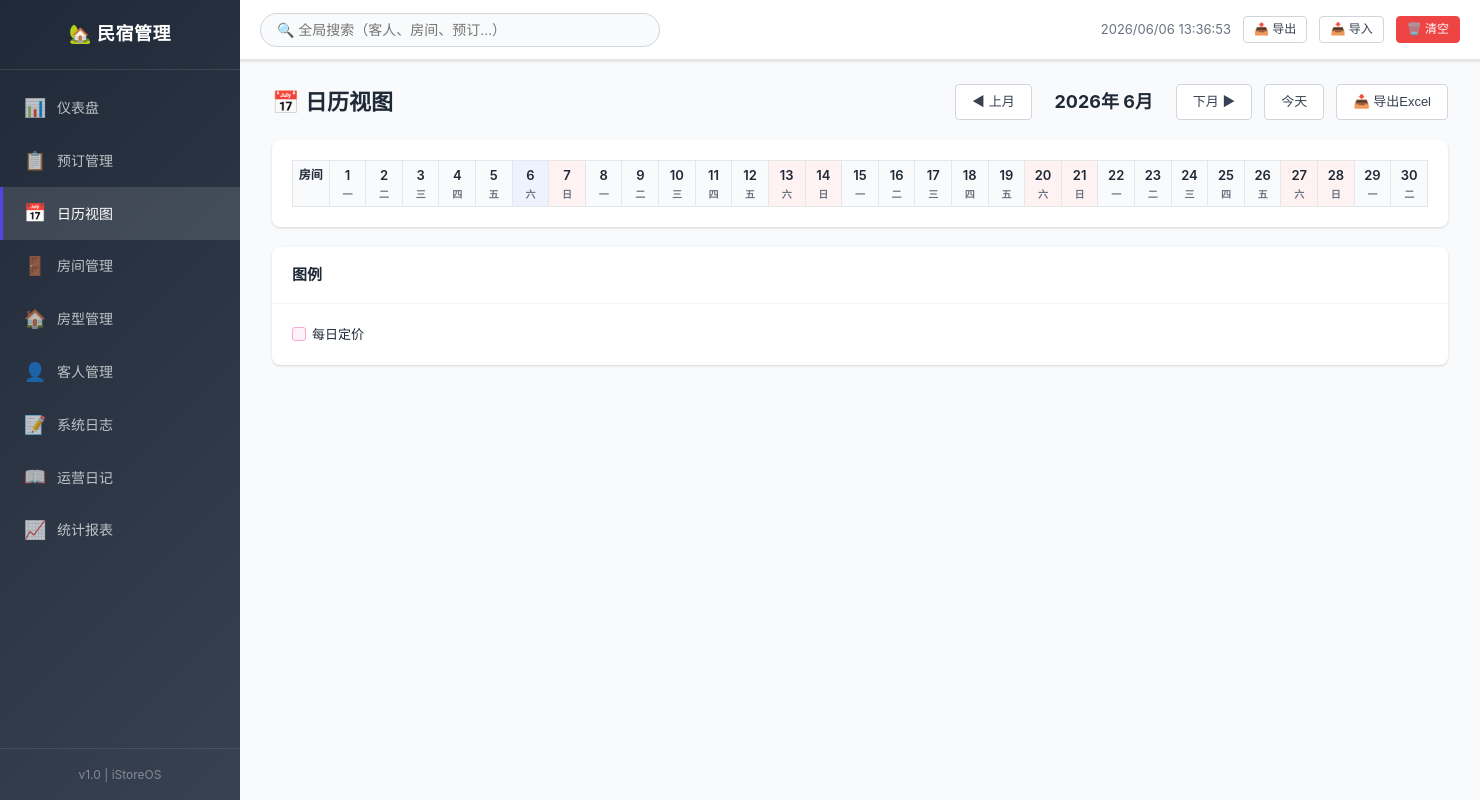
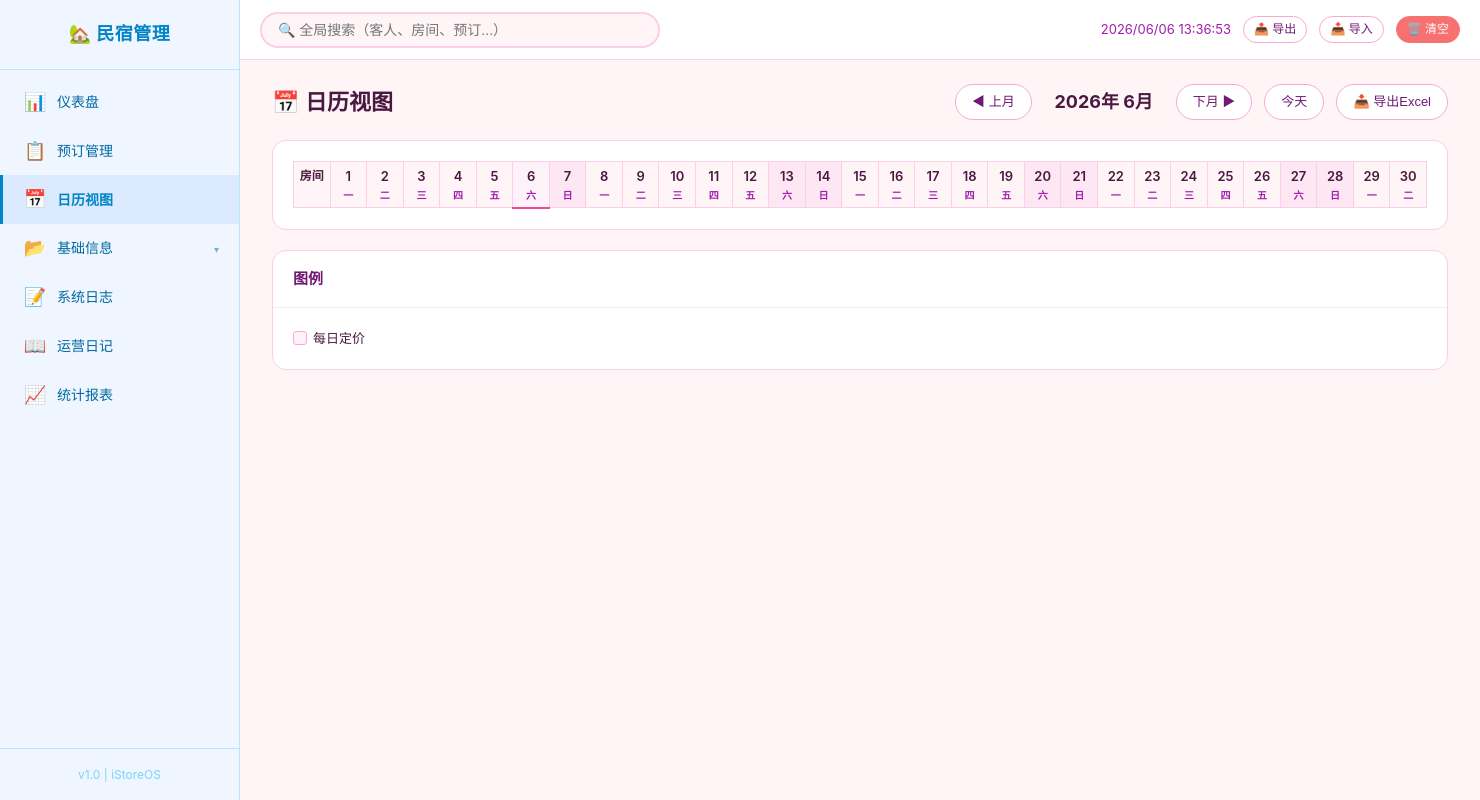
Before and after one commit to refrain7/home, a Flask app: page /calendar in a window 1480 px wide. Run offline with Flask 3, Linux system fonts and the light colour scheme; lists and menus that the app fills with data are empty.

Commit message:
更新ui

```diff
--- a/app.py
+++ b/app.py
@@ -109,6 +109,12 @@ def diary_page():
 def statistics_page():
     """统计页面"""
     return render_template('statistics.html')
+
+
+@app.route('/booking-sources')
+def booking_sources_page():
+    """预订来源管理页面"""
+    return render_template('booking_sources.html')
 
 
 @app.route('/uploads/<path:filename>')
@@ -570,7 +576,8 @@ def api_bookings():
             bookings = [
                 b for b in bookings
                 if b.get('guest_id') in matched_guest_ids or
-                   b.get('room_id') in matched_room_ids
+                   b.get('room_id') in matched_room_ids or
+                   keyword.lower() in str(b.get('id', ''))
             ]
 
         if status:
--- a/data/system_logs.json
+++ b/data/system_logs.json
@@ -1,7 +1,7 @@
 [
   {
     "id": 1,
-    "timestamp": "2026-06-06 15:38:29",
+    "timestamp": "2026-06-06 21:36:08",
     "action": "清除所有数据",
     "details": "所有业务数据已清空",
     "user": "系统",
@@ -9,7 +9,7 @@
   },
   {
     "id": 2,
-    "timestamp": "2026-06-06 15:41:29",
+    "timestamp": "2026-06-06 21:36:29",
     "action": "系统启动",
     "details": "端口: 8080",
     "user": "系统",
--- a/static/css/style.css
+++ b/static/css/style.css
@@ -1,38 +1,38 @@
 /* ============================================================
    民宿房间管理系统 - 主样式表
-   简洁现代风格，适合桌面和移动端
+   扁平化少女配色风格
    ============================================================ */
 
 /* CSS 变量 */
 :root {
-    --primary: #4f46e5;
-    --primary-hover: #4338ca;
-    --primary-light: #eef2ff;
-    --success: #10b981;
+    --primary: #ec4899;
+    --primary-hover: #db2777;
+    --primary-light: #fdf2f8;
+    --success: #34d399;
     --success-light: #d1fae5;
-    --warning: #f59e0b;
+    --warning: #fbbf24;
     --warning-light: #fef3c7;
-    --danger: #ef4444;
+    --danger: #f87171;
     --danger-light: #fee2e2;
-    --info: #3b82f6;
-    --info-light: #dbeafe;
-    --dark: #1f2937;
-    --gray-50: #f9fafb;
-    --gray-100: #f3f4f6;
-    --gray-200: #e5e7eb;
-    --gray-300: #d1d5db;
-    --gray-400: #9ca3af;
-    --gray-500: #6b7280;
-    --gray-600: #4b5563;
-    --gray-700: #374151;
-    --gray-800: #1f2937;
+    --info: #818cf8;
+    --info-light: #e0e7ff;
+    --dark: #4a1942;
+    --gray-50: #fff5f7;
+    --gray-100: #fce7f3;
+    --gray-200: #fbcfe8;
+    --gray-300: #f9a8d4;
+    --gray-400: #f472b6;
+    --gray-500: #a21caf;
+    --gray-600: #86198f;
+    --gray-700: #701a75;
+    --gray-800: #4a1942;
     --sidebar-width: 240px;
     --topbar-height: 60px;
-    --radius: 8px;
-    --radius-sm: 4px;
-    --shadow: 0 1px 3px rgba(0,0,0,0.1), 0 1px 2px rgba(0,0,0,0.06);
-    --shadow-md: 0 4px 6px rgba(0,0,0,0.07), 0 2px 4px rgba(0,0,0,0.06);
-    --shadow-lg: 0 10px 15px rgba(0,0,0,0.1), 0 4px 6px rgba(0,0,0,0.05);
+    --radius: 14px;
+    --radius-sm: 8px;
+    --shadow: 0 1px 2px rgba(236,72,153,0.06);
+    --shadow-md: 0 2px 4px rgba(236,72,153,0.08);
+    --shadow-lg: 0 4px 8px rgba(236,72,153,0.1);
     --transition: 0.2s ease;
 }
 
@@ -61,8 +61,8 @@ a:hover { text-decoration: underline; }
 .sidebar {
     width: var(--sidebar-width);
     min-width: var(--sidebar-width);
-    background: linear-gradient(135deg, var(--gray-800), var(--gray-700));
-    color: #fff;
+    background: #eff6ff;
+    color: #1e40af;
     display: flex;
     flex-direction: column;
     position: fixed;
@@ -72,47 +72,50 @@ a:hover { text-decoration: underline; }
     z-index: 100;
     transition: transform var(--transition);
     overflow-y: auto;
+    border-right: 1px solid #bae6fd;
 }
 
 .sidebar-header {
     padding: 20px;
     text-align: center;
-    border-bottom: 1px solid rgba(255,255,255,0.1);
+    border-bottom: 1px solid #bae6fd;
 }
 
 .sidebar-header h2 {
     font-size: 18px;
-    font-weight: 600;
+    font-weight: 700;
     letter-spacing: 0.5px;
+    color: #0284c7;
 }
 
 .sidebar-nav {
     flex: 1;
-    padding: 12px 0;
+    padding: 8px 0;
 }
 
 .nav-item {
     display: flex;
     align-items: center;
-    padding: 12px 20px;
-    color: rgba(255,255,255,0.7);
+    padding: 10px 20px;
+    color: #0369a1;
     transition: all var(--transition);
     font-size: 14px;
     border-left: 3px solid transparent;
     text-decoration: none;
+    font-weight: 500;
 }
 
 .nav-item:hover {
-    background: rgba(255,255,255,0.08);
-    color: #fff;
+    background: #dbeafe;
+    color: #0284c7;
     text-decoration: none;
 }
 
 .nav-item.active {
-    background: rgba(255,255,255,0.12);
-    color: #fff;
-    border-left-color: var(--primary);
-    font-weight: 500;
+    background: #dbeafe;
+    color: #0284c7;
+    border-left-color: #0284c7;
+    font-weight: 600;
 }
 
 .nav-icon {
@@ -125,9 +128,42 @@ a:hover { text-decoration: underline; }
 .sidebar-footer {
     padding: 16px 20px;
     font-size: 12px;
-    color: rgba(255,255,255,0.4);
+    color: #7dd3fc;
     text-align: center;
-    border-top: 1px solid rgba(255,255,255,0.1);
+    border-top: 1px solid #bae6fd;
+}
+
+/* 侧边栏折叠菜单 */
+.nav-group .nav-sub {
+    max-height: 0;
+    overflow: hidden;
+    transition: max-height 0.3s ease;
+    background: #dbeafe;
+}
+
+.nav-group.open .nav-sub {
+    max-height: 200px;
+}
+
+.nav-group-toggle {
+    cursor: pointer;
+    user-select: none;
+}
+
+.nav-arrow {
+    margin-left: auto;
+    font-size: 10px;
+    transition: transform 0.3s ease;
+    opacity: 0.5;
+}
+
+.nav-group.open .nav-arrow {
+    transform: rotate(180deg);
+}
+
+.nav-sub-item {
+    padding-left: 52px !important;
+    font-size: 13px !important;
 }
 
 /* ==================== 主内容区 ==================== */
@@ -151,7 +187,6 @@ a:hover { text-decoration: underline; }
     position: sticky;
     top: 0;
     z-index: 50;
-    box-shadow: var(--shadow);
 }
 
 .menu-toggle {
@@ -173,8 +208,8 @@ a:hover { text-decoration: underline; }
 .search-box input {
     width: 100%;
     padding: 8px 16px;
-    border: 1px solid var(--gray-300);
-    border-radius: 20px;
+    border: 2px solid var(--gray-200);
+    border-radius: 24px;
     font-size: 14px;
     outline: none;
     transition: border-color var(--transition);
@@ -276,7 +311,7 @@ a:hover { text-decoration: underline; }
 .card {
     background: #fff;
     border-radius: var(--radius);
-    box-shadow: var(--shadow);
+    border: 1px solid var(--gray-200);
     margin-bottom: 20px;
     overflow: hidden;
 }
@@ -294,6 +329,7 @@ a:hover { text-decoration: underline; }
 .card-header h3 {
     font-size: 15px;
     font-weight: 600;
+    color: var(--gray-700);
 }
 
 .card-body {
@@ -312,16 +348,10 @@ a:hover { text-decoration: underline; }
     background: #fff;
     border-radius: var(--radius);
     padding: 20px;
-    box-shadow: var(--shadow);
+    border: 1px solid var(--gray-200);
     display: flex;
     align-items: center;
     gap: 14px;
-    transition: box-shadow var(--transition), transform var(--transition);
-}
-
-.stat-card:hover {
-    box-shadow: var(--shadow-md);
-    transform: translateY(-1px);
 }
 
 .stat-icon {
@@ -429,6 +459,7 @@ a:hover { text-decoration: underline; }
     background: var(--primary);
     color: #fff;
     border-color: var(--primary);
+    border-radius: 20px;
 }
 
 .btn-primary:hover {
@@ -440,21 +471,24 @@ a:hover { text-decoration: underline; }
     background: #fff;
     color: var(--gray-700);
     border-color: var(--gray-300);
+    border-radius: 20px;
 }
 
 .btn-outline:hover {
-    background: var(--gray-50);
-    border-color: var(--gray-400);
+    background: var(--primary-light);
+    border-color: var(--primary);
+    color: var(--primary);
 }
 
 .btn-danger {
     background: var(--danger);
     color: #fff;
     border-color: var(--danger);
+    border-radius: 20px;
 }
 
 .btn-danger:hover {
-    background: #dc2626;
+    background: #ef4444;
 }
 
 .btn-sm {
@@ -897,8 +931,8 @@ textarea.form-control {
     text-align: center;
 }
 
-.day-col.weekend { background: #fef2f2; }
-.day-col.today { background: var(--primary-light); }
+.day-col.weekend { background: #fce7f3; }
+.day-col.today { background: #fdf2f8; border-bottom: 2px solid var(--primary); }
 
 .day-num {
     font-size: 13px;
@@ -927,7 +961,7 @@ textarea.form-control {
 }
 
 .day-cell.has-booking {
-    background: rgba(79, 70, 229, 0.05);
+    background: #eff6ff;
 }
 
 .booking-bar {
@@ -1390,8 +1424,8 @@ textarea.form-control {
 /* ==================== 滚动名言栏 ==================== */
 
 .quotes-ticker {
-    background: linear-gradient(135deg, #fefce8, #fef3c7);
-    border: 1px solid #fde68a;
+    background: linear-gradient(135deg, #fdf2f8, #fce7f3);
+    border: 1px solid var(--gray-200);
     border-radius: var(--radius);
     padding: 10px 16px;
     margin-bottom: 16px;
--- a/templates/base.html
+++ b/templates/base.html
@@ -26,18 +26,32 @@
                 <span class="nav-icon">📅</span>
                 <span>日历视图</span>
             </a>
-            <a href="{{ url_for('rooms_page') }}" class="nav-item {% if request.path == '/rooms' %}active{% endif %}">
+            <!-- 基础信息（可折叠） -->
+            <div class="nav-group {% if request.path in ('/room-types','/rooms','/guests','/booking-sources') %}open{% endif %}" id="navGroupBase">
+                <div class="nav-item nav-group-toggle" onclick="document.getElementById('navGroupBase').classList.toggle('open')">
+                    <span class="nav-icon">📂</span>
+                    <span>基础信息</span>
+                    <span class="nav-arrow">▾</span>
+                </div>
+                <div class="nav-sub">
+                    <a href="{{ url_for('room_types_page') }}" class="nav-item nav-sub-item {% if request.path == '/room-types' %}active{% endif %}">
+                        <span class="nav-icon">🏠</span>
+                        <span>房型管理</span>
+                    </a>
+                    <a href="{{ url_for('rooms_page') }}" class="nav-item nav-sub-item {% if request.path == '/rooms' %}active{% endif %}">
                         <span class="nav-icon">🚪</span>
                         <span>房间管理</span>
                     </a>
-            <a href="{{ url_for('room_types_page') }}" class="nav-item {% if request.path == '/room-types' %}active{% endif %}">
-                <span class="nav-icon">🏠</span>
-                <span>房型管理</span>
-            </a>
-            <a href="{{ url_for('guests_page') }}" class="nav-item {% if request.path == '/guests' %}active{% endif %}">
+                    <a href="{{ url_for('guests_page') }}" class="nav-item nav-sub-item {% if request.path == '/guests' %}active{% endif %}">
                         <span class="nav-icon">👤</span>
                         <span>客人管理</span>
                     </a>
+                    <a href="{{ url_for('booking_sources_page') }}" class="nav-item nav-sub-item {% if request.path == '/booking-sources' %}active{% endif %}">
+                        <span class="nav-icon">🏷️</span>
+                        <span>预订来源</span>
+                    </a>
+                </div>
+            </div>
             <a href="{{ url_for('logs_page') }}" class="nav-item {% if request.path == '/logs' %}active{% endif %}">
                 <span class="nav-icon">📝</span>
                 <span>系统日志</span>
--- a/templates/bookings.html
+++ b/templates/bookings.html
@@ -10,7 +10,7 @@
 <div class="card">
     <div class="card-header">
         <div class="filter-bar">
-            <input type="text" id="searchKeyword" placeholder="🔍 搜索客人姓名、手机号、房间号..." oninput="loadBookings()" />
+            <input type="text" id="searchKeyword" placeholder="🔍 搜索客人、手机号、房间号、预订ID..." oninput="loadBookings()" />
             <select id="filterStatus" onchange="loadBookings()">
                 <option value="">全部状态</option>
                 <option value="pending">待确认</option>
--- a/templates/calendar.html
+++ b/templates/calendar.html
@@ -98,6 +98,7 @@ function renderCalendar() {
         for (let d = 1; d <= daysInMonth; d++) {
             const dateStr = `${currentYear}-${String(currentMonth).padStart(2,'0')}-${String(d).padStart(2,'0')}`;
             const dayEvents = events.filter(e => e.start <= dateStr && e.end > dateStr);
+            const dayBooking = dayEvents.length > 0 ? dayEvents[0] : null;
 
             // 查找特殊价格
             const priceKey = `${room.id}_${dateStr}`;
@@ -115,7 +116,7 @@ function renderCalendar() {
             }
 
             html += `<td class="day-cell ${cellClass}" title="${cellTitle}"
-                         onclick="openPriceModal(${room.id}, '${dateStr}', '${escHtml(room.room_number)}', ${specialPrice && specialPrice.price > 0 ? specialPrice.price : 'null'}, ${specialPrice ? specialPrice.id : 'null'}, '${specialPrice ? escHtml(specialPrice.note || '') : ''}')">`;
+                         onclick="openPriceModal(${room.id}, '${dateStr}', '${escHtml(room.room_number)}', ${specialPrice && specialPrice.price > 0 ? specialPrice.price : 'null'}, ${specialPrice ? specialPrice.id : 'null'}, '${specialPrice ? escHtml(specialPrice.note || '') : ''}', ${dayBooking ? dayBooking.id : 'null'}, '${dayBooking ? escHtml(dayBooking.title) : ''}', '${dayBooking ? escHtml(dayBooking.source || '') : ''}')">`;
             dayEvents.forEach(e => {
                 const isStart = e.start === dateStr;
                 html += `<div class="booking-bar" style="background:${e.color};" title="${escHtml(e.title)}">
@@ -136,12 +137,17 @@ function renderCalendar() {
 
 // ==================== 每日价格弹窗 ====================
 
-function openPriceModal(roomId, dateStr, roomNumber, currentPrice, priceId, note) {
+function openPriceModal(roomId, dateStr, roomNumber, currentPrice, priceId, note, bookingId, guestName, source) {
     const hasPrice = currentPrice !== null && currentPrice > 0;
+    const hasBooking = bookingId !== null && bookingId !== 'null';
     document.getElementById('modalTitle').textContent =
         `💰 每日价格 - ${escHtml(roomNumber)} (${dateStr})`;
 
     document.getElementById('modalBody').innerHTML = `
+        ${hasBooking ? `<div style="background:#eff6ff;border-radius:8px;padding:10px 14px;margin-bottom:14px;">
+            📋 <strong>预订 #${bookingId}</strong> — ${escHtml(guestName)} ${source ? '· ' + escHtml(source) : ''}
+            <br><small class="text-muted">可在预订管理中按 ID 搜索查看详情</small>
+        </div>` : ''}
         <form id="priceForm">
             <input type="hidden" id="priceRoomId" value="${roomId}">
             <input type="hidden" id="priceDate" value="${dateStr}">
```
Also changed, not shown: templates/booking_sources.html (added, +90 -0 lines), 1 other file. Lines whose indentation alone changed are shown as unchanged.
